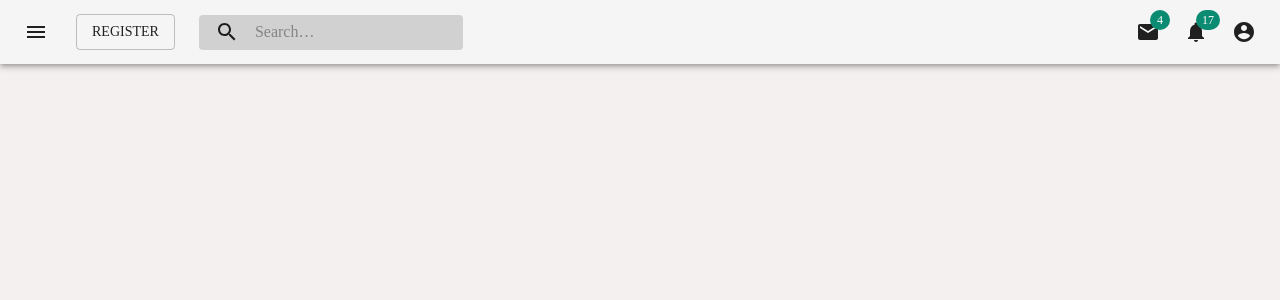
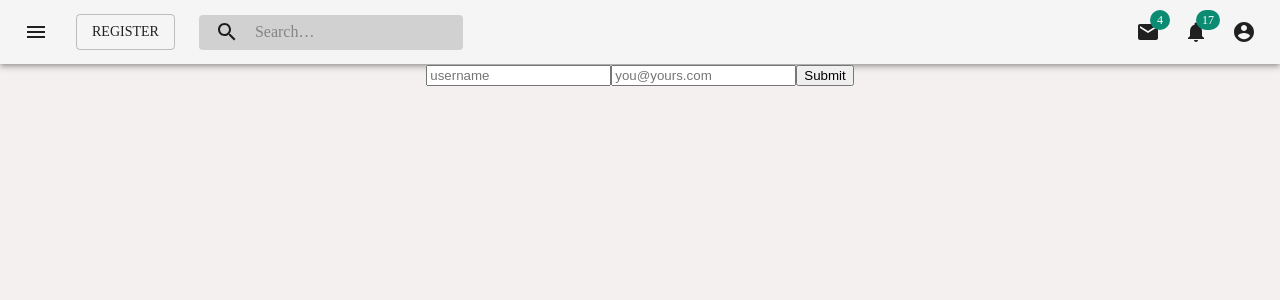
Before and after one commit to BloomTech-Labs/phoenix-fe, a React (Create React App) app: page / in a window 1280 px wide. Shown: the top 300 px of the page. Built offline with nearby package versions, Linux system fonts and the light colour scheme.

Commit message:
import login form

```diff
--- a/src/App.js
+++ b/src/App.js
@@ -2,7 +2,7 @@ import React, {useEffect} from 'react';
 import './App.css';
 import ReactGa from 'react-ga';
 import Navbar from "./components/Navbar.js"
-
+import Login from './components/Login.js';
 
 
 
@@ -18,6 +18,7 @@ function App() {
     <div className="App">
       <header className="App-header">
         <Navbar />
+        <Login />
       </header>
     </div>
   );
```
